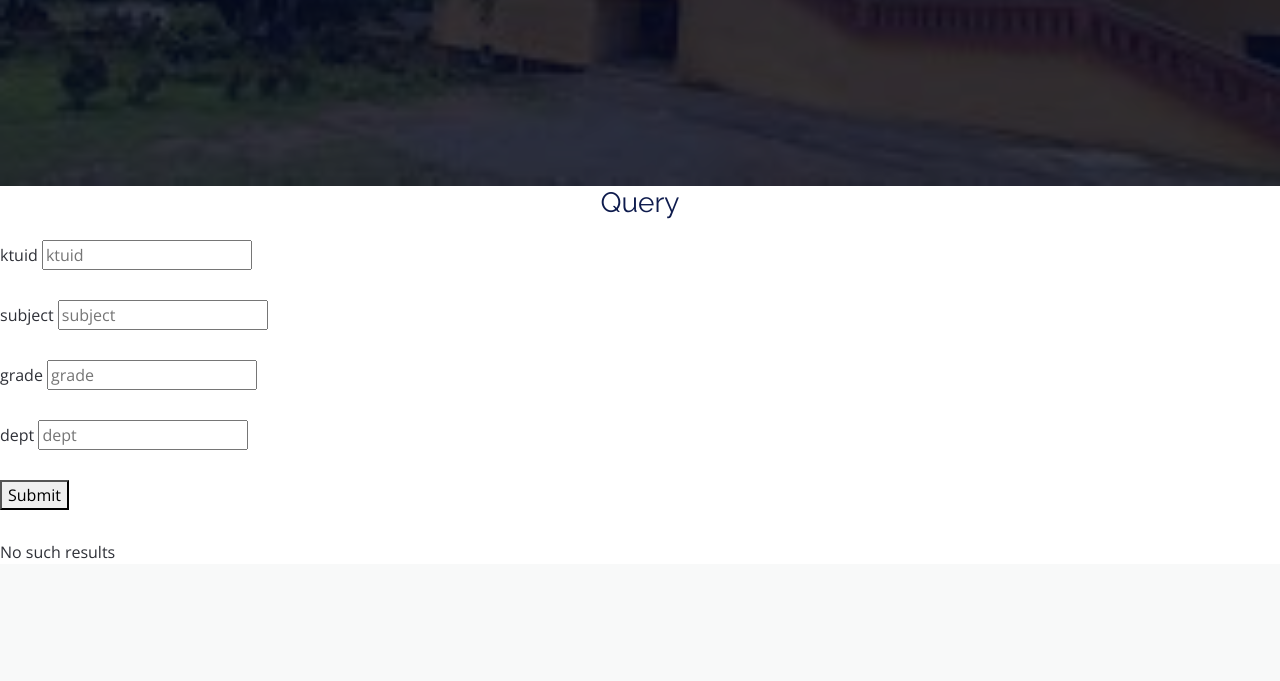
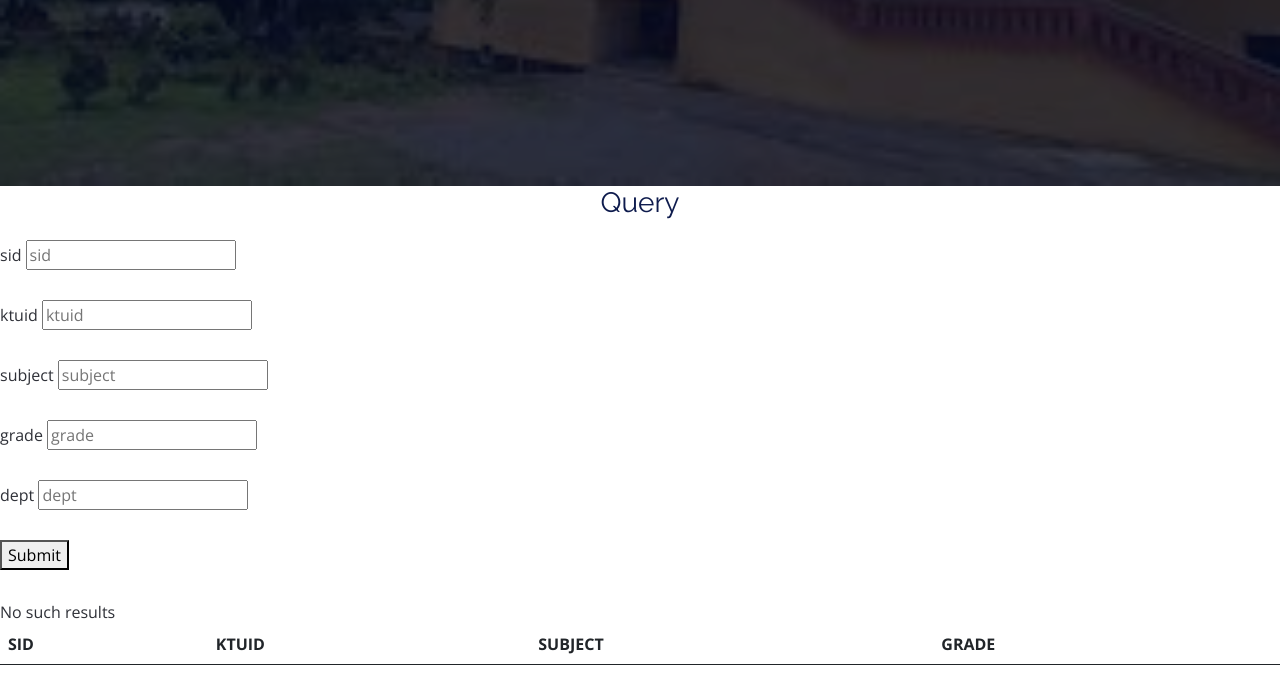
Before and after one commit to sujith-kumara/SATA, a Flask app: page /query in a window 1280 px wide. Shown: the part 614-1295 px from the top of the page. Before the commit the page ends 1173 px from the top, so only its background shows below. Run offline with Flask 2, Linux system fonts and the light colour scheme; lists and menus that the app fills with data are empty; some libraries are stand-ins or nearby versions.

Commit message:
add-sid-query

```diff
--- a/main.py
+++ b/main.py
@@ -135,6 +135,7 @@ def search():
 @app.route("/query", methods=["POST", "GET"])
 def query():
     if request.method == "POST":
+        sid=ktuid=request.form.get("sid")
         ktuid=request.form.get("ktuid")
         subject=request.form.get("subject")
         grade=request.form.get("grade")
--- a/templates/query.html
+++ b/templates/query.html
@@ -16,6 +16,10 @@
     {% endif %}
     {% endwith %}
     <form method="post">
+        <p>
+            <label for="sid">sid</label>
+            <input type="text" name="sid" placeholder="sid"></input>
+        </p>
         <p>
             <label for="ktuid">ktuid</label>
             <input type="text" name="ktuid" placeholder="ktuid"></input>
@@ -36,6 +40,16 @@
             <button type="submit">Submit</button>
         </p>
     </form>
+    <table class="table">
+        <thead class="thead-light">
+            <tr>
+                <th scope="col">SID</th>
+                <th scope="col">KTUID</th>
+                <th scope="col">SUBJECT</th>
+                <th scope="col">GRADE</th>
+            </tr>
+        </thead>
+        <tbody>
             {% if query %}
             {% for q in query %}
                 <li>
@@ -49,4 +63,6 @@
         {% else %}
             No such results
         {% endif %}
+        </tbody>
+    </table>
 {% endblock body %}
```
Lines whose indentation alone changed are shown as unchanged.
